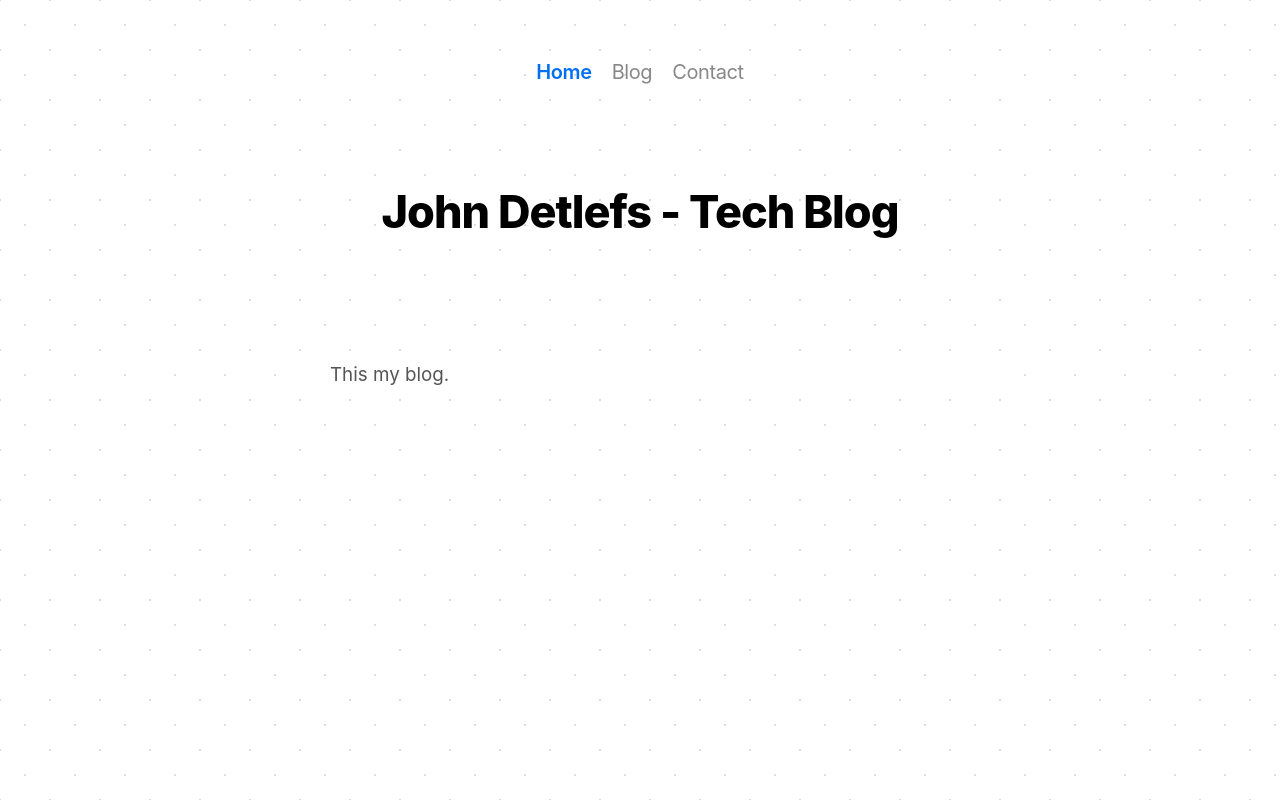
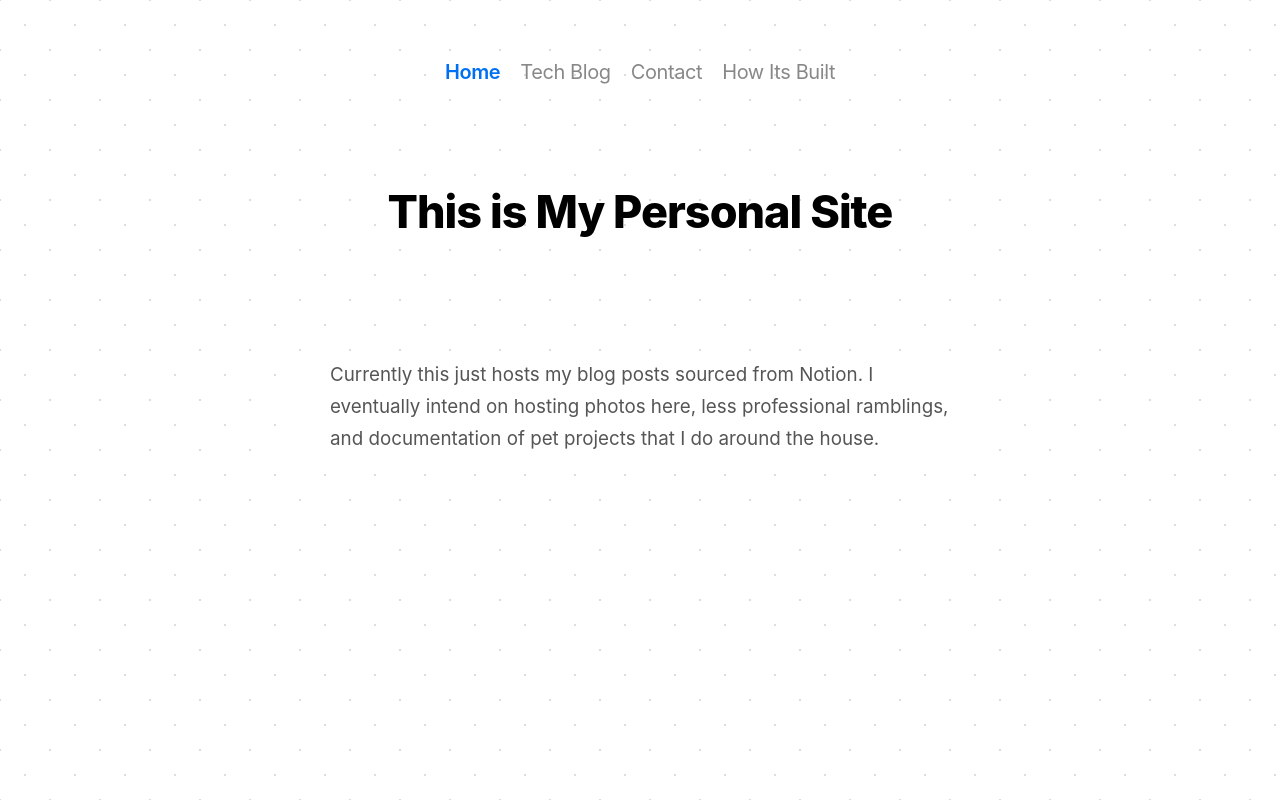
Before and after one commit to jdetle/jd-site, a Next.js app: page / in a window 1280 px wide. Built offline with nearby package versions, Linux system fonts and the light colour scheme.

Commit message:
Commit some compy and link changes.

```diff
--- a/src/components/footer.tsx
+++ b/src/components/footer.tsx
@@ -3,7 +3,7 @@ import ExtLink from "./ext-link";
 export default () => (
   <>
     <footer>
-      {/* <ExtLink href="https://github.com/ijjk/notion-blog">Source code</ExtLink> */}
+      <ExtLink href="https://github.com/ijjk/notion-blog">Source code</ExtLink>
     </footer>
   </>
 );
--- a/src/components/header.tsx
+++ b/src/components/header.tsx
@@ -6,8 +6,9 @@ import styles from "../styles/header.module.css";
 
 const navItems: { label: string; page?: string; link?: string }[] = [
   { label: "Home", page: "/" },
-  { label: "Blog", page: "/blog" },
-  { label: "Contact", page: "/contact" }
+  { label: "Tech Blog", page: "/blog" },
+  { label: "Contact", page: "/contact" },
+  { label: "How Its Built", page: "/next-notion" }
 ];
 
 const ogImageUrl = "https://";
--- a/src/pages/index.tsx
+++ b/src/pages/index.tsx
@@ -5,10 +5,14 @@ export default () => (
   <>
     <Header titlePre="Home" />
     <div className={sharedStyles.layout}>
-      <h1> John Detlefs - Tech Blog </h1>
-
+      <h1> This is My Personal Site </h1>
       <div className="explanation">
-        <p>This my blog.</p>
+        <p>
+          {" "}
+          Currently this just hosts my blog posts sourced from Notion. I
+          eventually intend on hosting photos here, less professional ramblings,
+          and documentation of pet projects that I do around the house.
+        </p>
       </div>
     </div>
   </>
--- a/src/styles/blog.module.css
+++ b/src/styles/blog.module.css
@@ -47,7 +47,6 @@
   display: inline-flex;
   align-items: center;
   justify-content: flex-start;
-  margin-bottom: var(--gap-double);
 }
 .titleContainer:hover {
   cursor: pointer;
```
